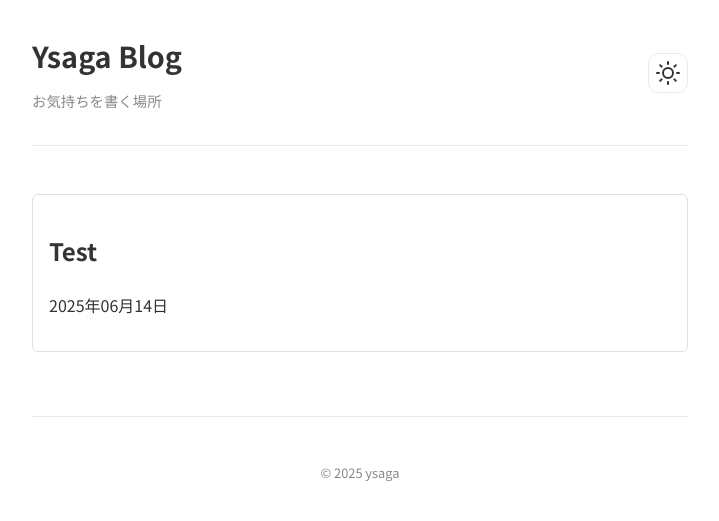
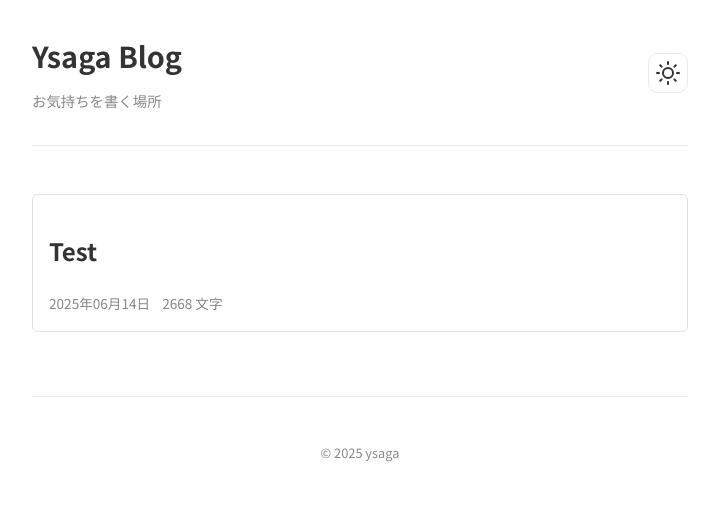
Before and after one commit to ysaga2006/blog, a Jekyll site: the page built from index.markdown, in a window 1280 px wide. Shown: the top 521 px of the page, without its empty margins (280-999 px from the left). Built offline with Jekyll 4.4.1, drawn with Linux system fonts in a browser that asks for light colours.

Commit message:
Update index.markdown

```diff
--- a/index.markdown
+++ b/index.markdown
@@ -8,7 +8,10 @@ title: Home
             <li>
                 <a href="{{ post.url | relative_url }}">
                     <h2>{{ post.title }}</h2>
-                    <p class="post-date"><time datetime="{{ post.date | date_to_xmlschema }}">{{ post.date | date: "%Y年%m月%d日" }}</time></p>
+                    <div class="post-meta-container">
+                        <time class="post-date" datetime="{{ post.date | date_to_xmlschema }}">{{ post.date | date: "%Y年%m月%d日" }}</time>
+                        <span class="post-word-count">{{ post.content | strip_html | size }} 文字</span>
+                    </div>
                 </a>
             </li>
         {% endfor %}
```
